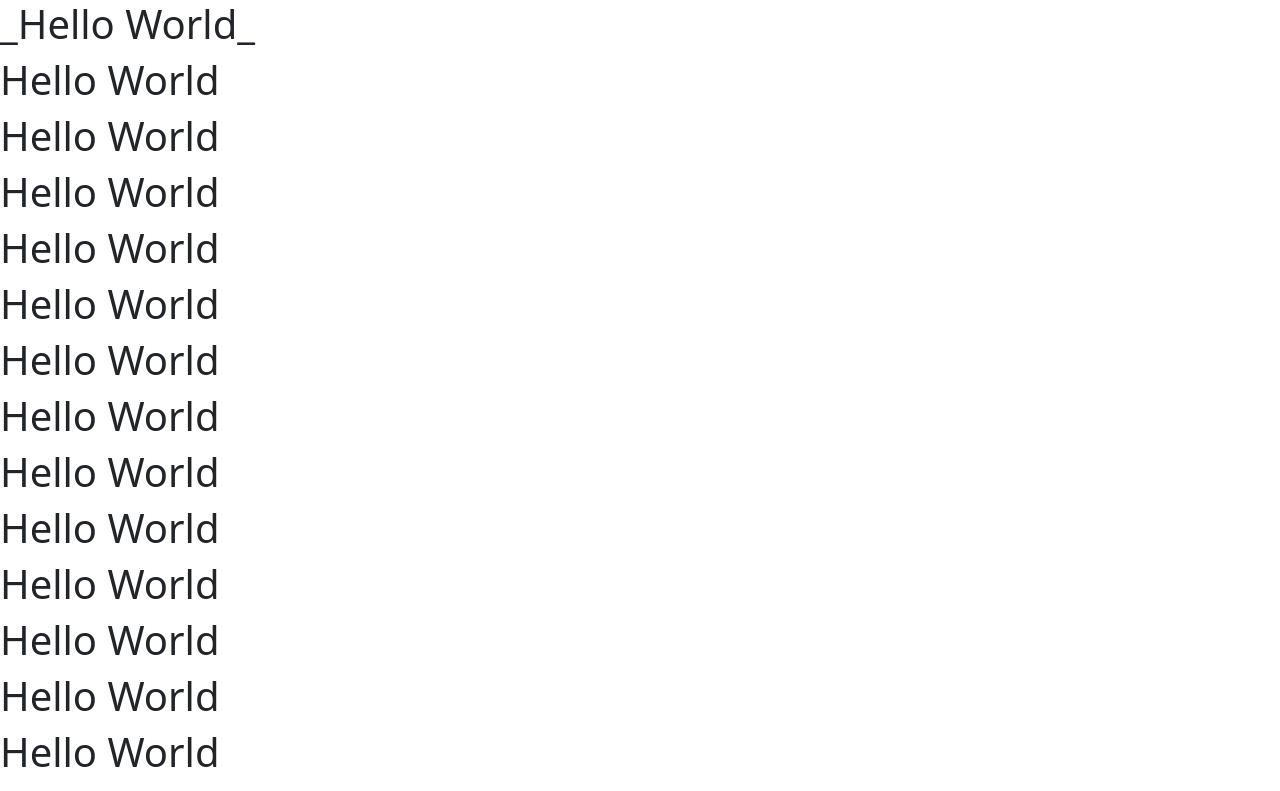
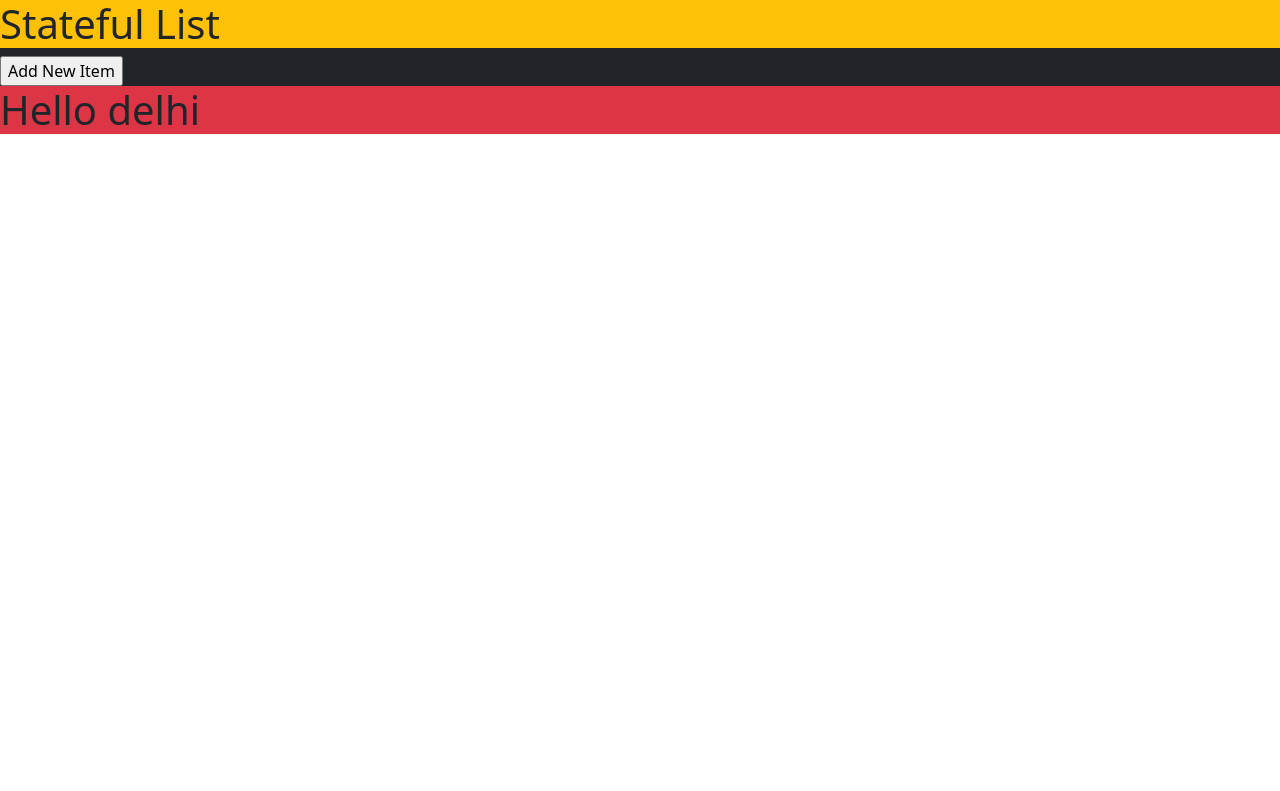
Before and after one commit to RohitPawar9850/Day15-WPT, a React (Create React App) app: page / in a window 1280 px wide. Shown: the top 791 px of the page. Built offline with nearby package versions, Linux system fonts and the light colour scheme.

Commit message:
stateful list program

```diff
--- a/src/App.js
+++ b/src/App.js
@@ -1,31 +1,34 @@
 //import logo from './logo.svg';
+import { useState } from 'react';
 import './App.css';
 
 function App() {
   return (
     <>
-      <ListDemo></ListDemo>
+     <div className='bg-dark'><h1 className='bg-warning'>Stateful List</h1>
+      <ListDemo></ListDemo></div>
+
     </>
+
   );
 }
 
 function ListDemo()
 {
-  let list =[];
-  let data="_Hello World_";
-  for(let i=0;i<20;i++)
-  {
-    list.push("");
-  }
+  let [list,setList] =useState(["delhi"]);
+  let addItemAction= () => {
+    let newList = [...list,"mumbai",];
+    console.log(newList);
+
+    setList(newList);
+  };
 
   return (
     <>
-    <h1>{data}</h1>
+    <input type="button" value="Add New Item" onClick={addItemAction}/>
     {list.map((item) => (
-      <div>
-        <h1>Hello World</h1>
-      </div>
-  ))}
+      <h1 className='bg-danger'>Hello {item}</h1>
+    ))}
     </>
   );
 }
```
